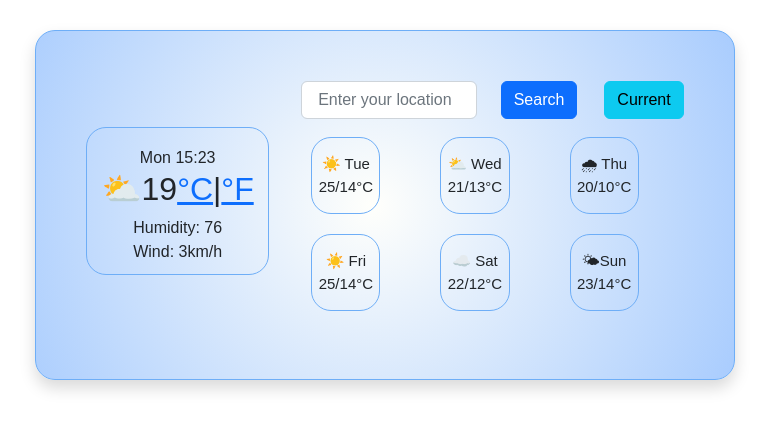
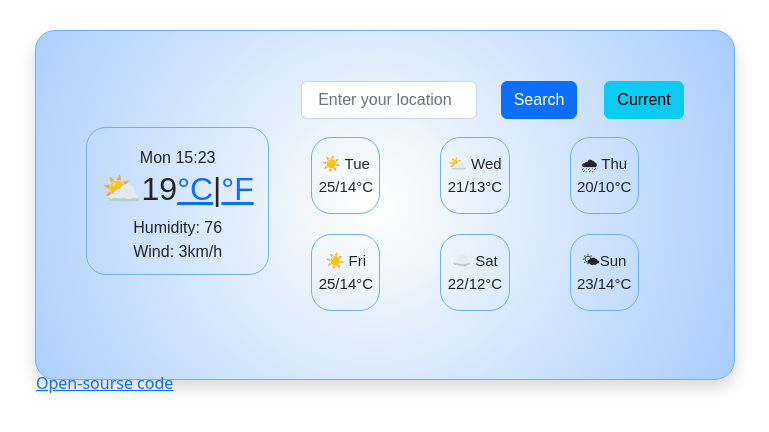
Before and after one commit to SashaEgorova/Weather-App, a plain HTML site: page index.html in a window 1280 px wide. Shown: the whole page, without its empty margins (255-1024 px from the left). Drawn offline with nearby package versions, Linux system fonts and the light colour scheme; a web font is replaced by a local one.

Commit message:
added a code link

```diff
--- a/index.html
+++ b/index.html
@@ -81,8 +81,10 @@
         </div>
       </div>
     </div>
+    <a href="http://github.com/SashaEgorova/Weather-App">Open-sourse code</a>
+    <script src="src/index.js"></script>
   </div>
-  <script src="src/index.js"></script>
+
 </body>
 
 </html>
```
